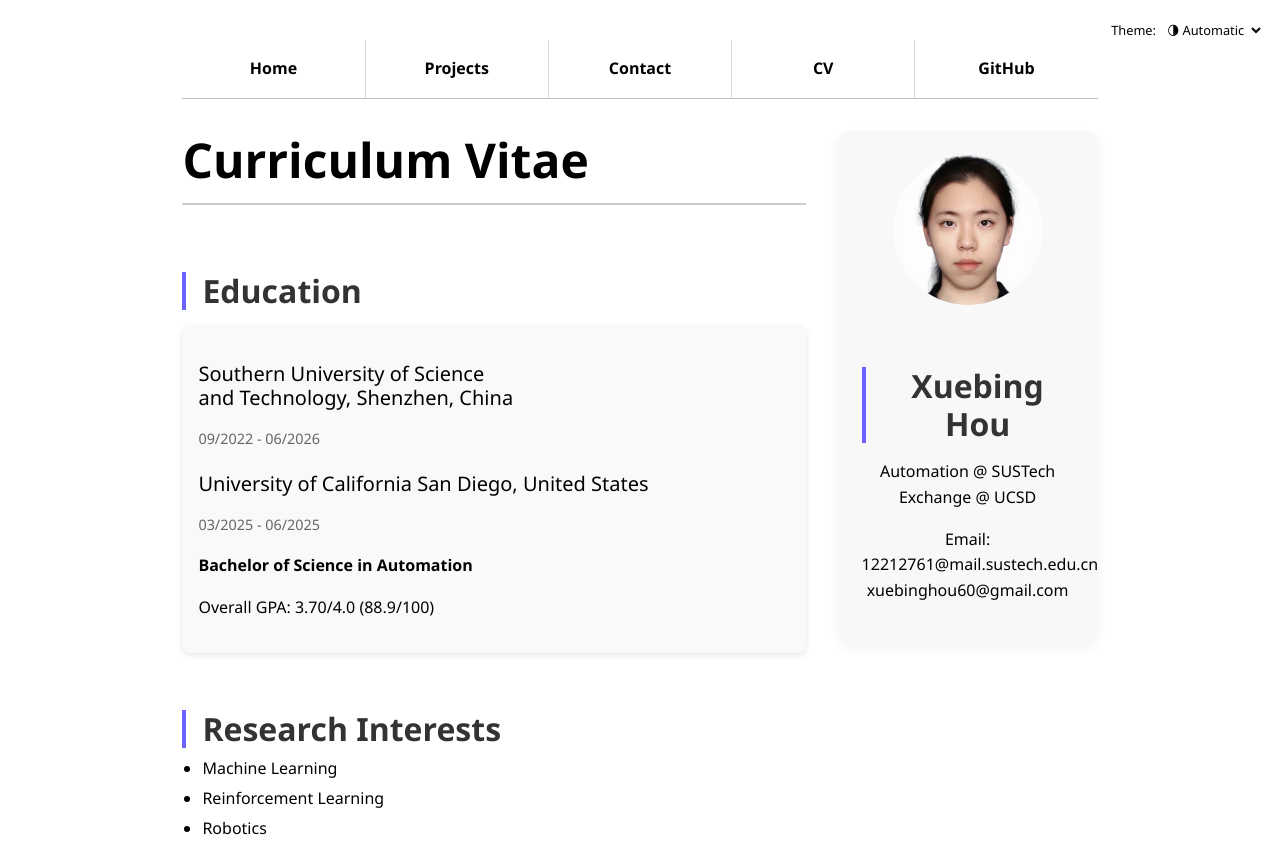
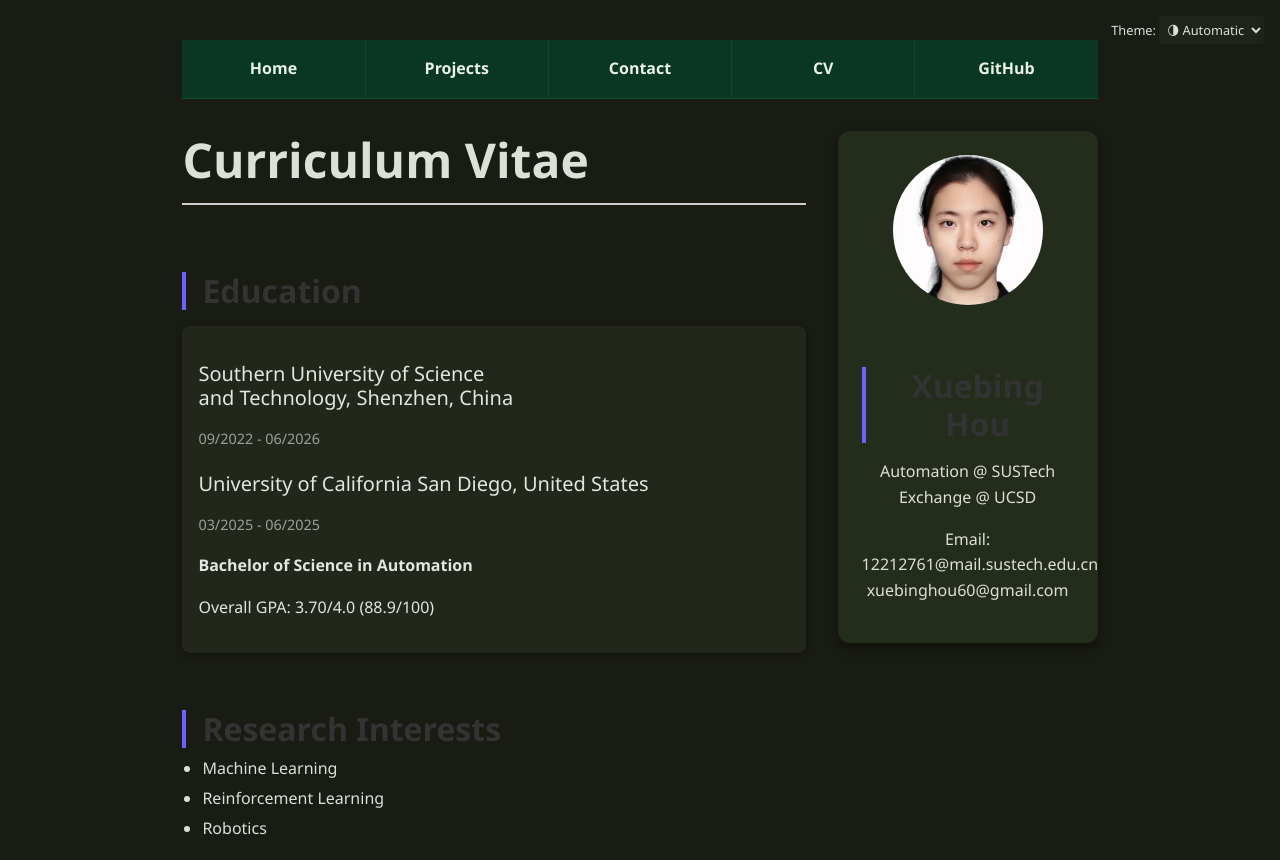
Before and after one commit to GaeaHou/portfolio, a plain HTML site: page CV/index.html in a window 1280 px wide. Shown: the top 860 px of the page. Drawn offline with Linux system fonts and the light colour scheme.

Commit message:
Update style.css

```diff
--- a/style.css
+++ b/style.css
@@ -1,7 +1,7 @@
 html {
   color-scheme: light dark;
-  background-color: canvas;
-  color: canvastext;
+  background-color: oklch(22% 0.02 120); /* 暗色模式下为柔和浅黑 */
+  color: oklch(90% 0.01 140);            /* 柔白微灰绿 */
 }
 
 /* ===== 通用设置 ===== */
@@ -35,7 +35,6 @@
   margin-top: 1.2em;
 }
 
-/* ✅ 统一 h3 和 h4 样式 */
 h3, h4 {
   font-size: 1.25em;
   margin-top: 1em;
@@ -44,10 +43,10 @@
 
 /* ===== 导航栏样式 ===== */
 nav {
-  --border-color: oklch(50% 10% 200 / 40%);
+  --border-color: oklch(55% 0.12 160 / 30%);
   display: flex;
   border-bottom: 1px solid var(--border-color);
-  background-color: white;
+  background-color: oklch(30% 0.06 160); /* 墨绿导航栏 */
 }
 
 nav ul,
@@ -60,11 +59,11 @@
   text-align: center;
   text-decoration: none;
   padding: 16px 0;
-  color: black;
+  color: oklch(95% 0.02 140);
   position: relative;
   font-weight: bold;
   transition: all 0.3s ease-in-out;
-  border-right: 1.2px solid rgba(0, 0, 0, 0.15);
+  border-right: 1px solid oklch(45% 0.05 160 / 30%);
 }
 
 nav a:last-child {
@@ -83,16 +82,16 @@
 }
 
 nav a.current::after {
-  background-color: #adb7bb;
+  background-color: oklch(65% 0.15 160); /* 当前页指示线 */
 }
 
 nav a:hover {
-  background-color: color-mix(in oklch, #fceef5, canvas 85%);
-  color: black;
+  background-color: oklch(35% 0.08 160); /* hover 背景绿色柔化 */
+  color: oklch(98% 0.01 140);
 }
 
 nav a:hover::after {
-  background-color: #ce2b7b;
+  background-color: oklch(70% 0.12 160);
 }
 
 /* ===== 主题切换器样式 ===== */
@@ -108,8 +107,8 @@
 
 .color-scheme select {
   font: inherit;
-  background-color: transparent;
-  color: inherit;
+  background-color: oklch(25% 0.02 130);
+  color: oklch(90% 0.02 140);
   border: 1px solid var(--border-color);
   border-radius: 4px;
   padding: 0.3em;
@@ -141,14 +140,16 @@
   width: 100%;
   box-sizing: border-box;
   padding: 0.5em;
-  border: 1px solid #ccc;
+  background-color: oklch(25% 0.02 130);
+  color: oklch(92% 0.01 140);
+  border: 1px solid oklch(50% 0.04 140);
   border-radius: 4px;
 }
 
 .contact-form button {
   grid-column: 1 / -1;
   padding: 0.75em;
-  background-color: #007acc;
+  background-color: oklch(40% 0.1 160);
   color: white;
   border: none;
   border-radius: 4px;
@@ -158,7 +159,7 @@
 }
 
 .contact-form button:hover {
-  background-color: #005fa3;
+  background-color: oklch(55% 0.12 160);
 }
 
 /* ===== Projects 页面布局 ===== */
@@ -173,10 +174,11 @@
   display: grid;
   grid-template-rows: subgrid;
   grid-row: span 3;
-  background-color: #f9f9f9;
+  background-color: oklch(26% 0.02 120);
+  color: oklch(92% 0.01 140);
   border-radius: 8px;
   padding: 1em;
-  box-shadow: 0 2px 6px rgba(0, 0, 0, 0.1);
+  box-shadow: 0 2px 6px rgba(0, 0, 0, 0.3);
 }
 
 /* ===== CV 页面布局 ===== */
@@ -188,10 +190,11 @@
 }
 
 .cv-page aside {
-  background: #f8f8f8;
+  background: oklch(28% 0.03 130);
+  color: oklch(90% 0.01 140);
   padding: 1.5em;
   border-radius: 12px;
-  box-shadow: 0 4px 12px rgba(0,0,0,0.05);
+  box-shadow: 0 4px 12px rgba(0,0,0,0.4);
   text-align: center;
   height: fit-content;
 }
@@ -211,16 +214,17 @@
 }
 
 .cv-page main section article {
-  background-color: #f9f9f9;
+  background-color: oklch(26% 0.02 120);
+  color: oklch(92% 0.01 140);
   padding: 1em;
   border-radius: 8px;
-  box-shadow: 0 2px 6px rgba(0, 0, 0, 0.1);
+  box-shadow: 0 2px 6px rgba(0, 0, 0, 0.3);
 }
 
 /* ===== 下载按钮 ===== */
 a[href$=".pdf"] {
   display: inline-block;
-  background-color: #007acc;
+  background-color: oklch(40% 0.1 160);
   color: white;
   padding: 0.75em 1.5em;
   border-radius: 4px;
@@ -231,16 +235,17 @@
 }
 
 a[href$=".pdf"]:hover {
-  background-color: #005fa3;
+  background-color: oklch(55% 0.12 160);
 }
 
 /* ===== 其他细节 ===== */
 section article {
-  background-color: #f9f9f9;
+  background-color: oklch(26% 0.02 120);
+  color: oklch(92% 0.01 140);
   padding: 1em;
   border-radius: 8px;
   margin-top: 1em;
-  box-shadow: 0 2px 6px rgba(0, 0, 0, 0.05);
+  box-shadow: 0 2px 6px rgba(0, 0, 0, 0.3);
 }
 
 ul {
@@ -253,6 +258,6 @@
 }
 
 time {
-  color: #666;
+  color: oklch(70% 0.01 140);
   font-size: 0.9em;
 }
```
